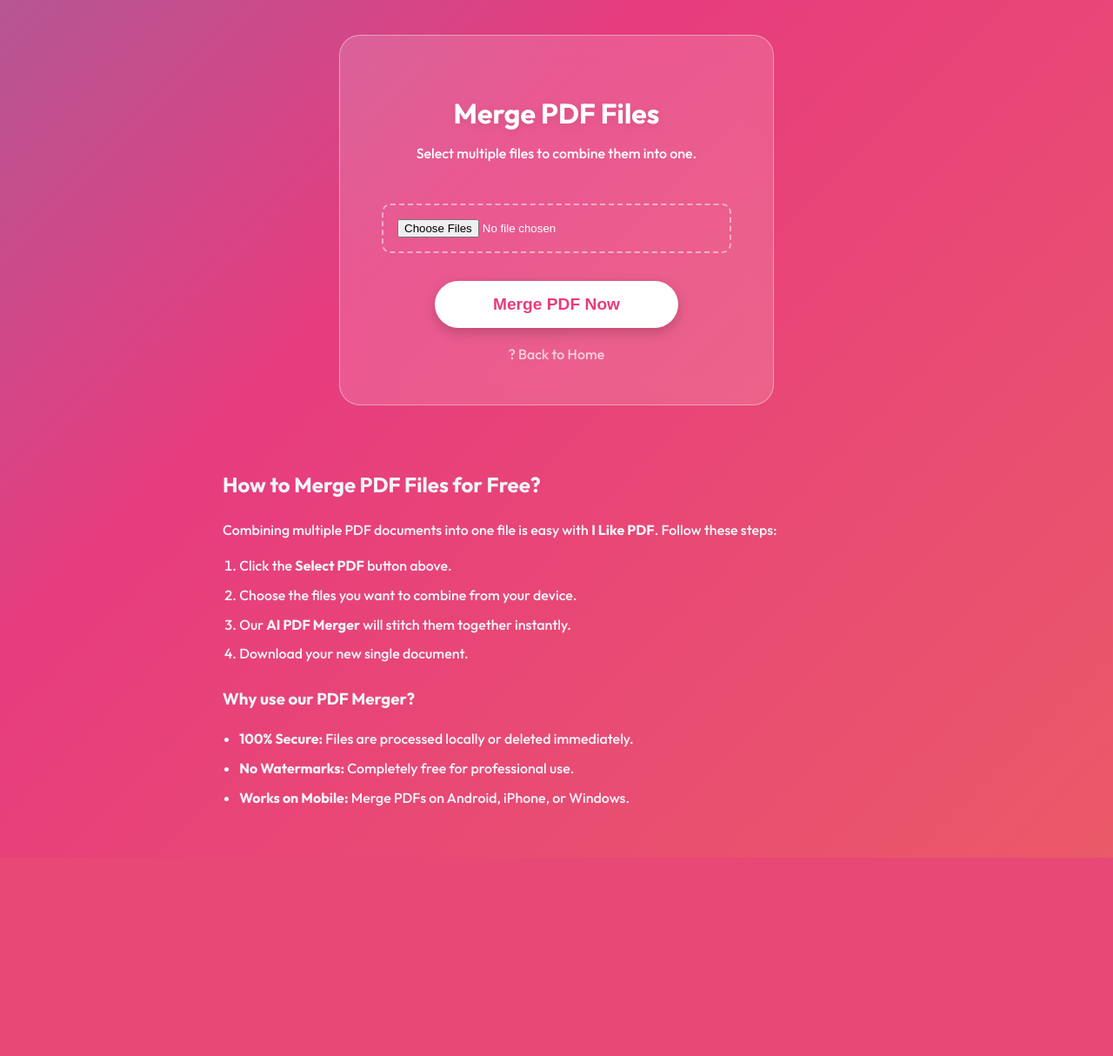
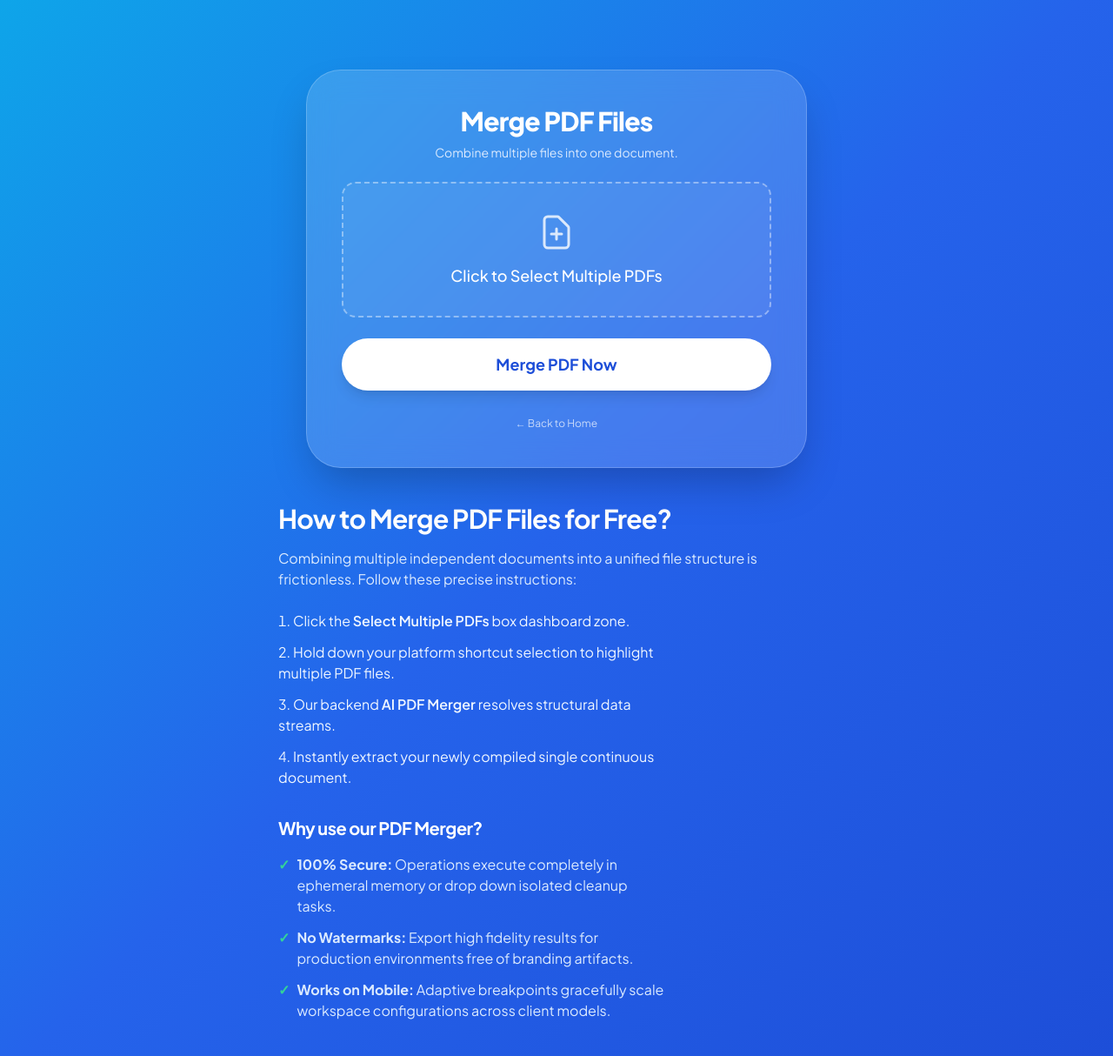
Before and after one commit to sadrealam776-collab/I-like-pdf-website, a Flask app: page /merge-pdf in a window 1280 px wide. Shown: the whole page at 87% size. Before the commit the page ends 986 px from the top, so only its background shows below. Run offline with Flask 3, Linux system fonts and the light colour scheme; some libraries are stand-ins or nearby versions.

Commit message:
Update merge_pdf.html

```diff
--- a/templates/merge_pdf.html
+++ b/templates/merge_pdf.html
@@ -2,125 +2,138 @@
 <html lang="en">
 <head>
     <meta charset="UTF-8">
+    <meta name="viewport" content="width=device-width, initial-scale=1.0">
     <title>Merge PDF | I Like PDF</title>
-    <link href="https://fonts.googleapis.com/css2?family=Outfit:wght@300;500;700&display=swap" rel="stylesheet">
+    <script src="https://cdn.tailwindcss.com"></script>
+    <link href="https://fonts.googleapis.com/css2?family=Plus+Jakarta+Sans:wght@400;500;600;700;800&display=swap" rel="stylesheet">
     <style>
         body {
-            font-family: 'Outfit', sans-serif;
-            background: linear-gradient(-45deg, #ee7752, #e73c7e, #23a6d5, #23d5ab);
-            background-size: 400% 400%;
-            animation: gradientBG 15s ease infinite;
-            color: white;
+            font-family: 'Plus Jakarta Sans', sans-serif;
+            background: linear-gradient(135deg, #0ea5e9 0%, #2563eb 50%, #1d4ed8 100%);
             min-height: 100vh;
-            display: flex;
-            flex-direction: column; /* ????????? ?? ??? ?? ???? ??? ???? ?? ??? */
-            align-items: center;
-            justify-content: start; /* ??? ?? ???? ???? ?? ??? */
-            text-align: center;
-            padding: 2rem 1rem; /* ?????? ???? ??????? ??????? ?? ??????? ?? ? ????? */
-            box-sizing: border-box;
         }
-        @keyframes gradientBG { 0% {background-position: 0% 50%} 50% {background-position: 100% 50%} 100% {background-position: 0% 50%} }
-
-        .container {
+        .glass-card {
             background: rgba(255, 255, 255, 0.15);
-            backdrop-filter: blur(12px);
-            -webkit-backdrop-filter: blur(12px);
-            padding: 3rem;
-            border-radius: 24px;
-            border: 1px solid rgba(255,255,255,0.4);
-            max-width: 500px;
-            width: 100%;
-            box-sizing: border-box;
-            margin-bottom: 3rem; /* ???????? ?? ???? ?? ??????? ?? ??? ????? */
+            backdrop-filter: blur(16px);
+            -webkit-backdrop-filter: blur(16px);
+            border: 1px solid rgba(255, 255, 255, 0.2);
         }
-
-        h1 { margin-bottom: 1rem; text-shadow: 0 2px 10px rgba(0,0,0,0.1); }
-
-        input[type="file"] {
-            margin: 2rem 0;
-            padding: 1rem;
-            border: 2px dashed rgba(255,255,255,0.5);
-            border-radius: 10px;
-            width: 100%;
-            cursor: pointer;
-            box-sizing: border-box;
-            color: white;
+        .loader {
+            border: 3px solid rgba(255, 255, 255, 0.3);
+            border-top: 3px solid #ffffff;
+            border-radius: 50%;
+            width: 24px;
+            height: 24px;
+            animation: spin 1s linear infinite;
+            display: inline-block;
         }
-
-        button {
-            background: white;
-            color: #e73c7e;
-            border: none;
-            padding: 1rem 2rem;
-            font-size: 1.2rem;
-            font-weight: bold;
-            border-radius: 50px;
-            cursor: pointer;
-            transition: 0.3s;
-            box-shadow: 0 5px 15px rgba(0,0,0,0.2);
-            width: 100%; /* ?????? ???????? ??? ?????? */
-            max-width: 280px;
-        }
-        button:hover { transform: scale(1.05); box-shadow: 0 10px 25px rgba(0,0,0,0.3); }
-
-        .back-link { display: block; margin-top: 20px; color: rgba(255,255,255,0.7); text-decoration: none; }
-
-        /* ???? ?? ??????? ?????? ?? ?????? */
-        .info-section {
-            max-width: 800px;
-            width: 100%;
-            margin: 0 auto;
-            color: #f1f5f9;
-            text-align: left;
-            line-height: 1.6;
-            padding: 0 1rem;
-            box-sizing: border-box;
-        }
-        .info-section h2, .info-section h3 {
-            color: #white;
-            margin-top: 1.5rem;
-        }
-        .info-section ol, .info-section ul {
-            padding-left: 1.2rem;
-        }
-        .info-section li {
-            margin-bottom: 0.5rem;
-        }
+        @keyframes spin { 0% { transform: rotate(0deg); } 100% { transform: rotate(360deg); } }
     </style>
 </head>
-<body>
+<body class="flex flex-col items-center justify-start p-4 md:p-10 text-white">
 
-    <div class="container">
-        <h1>Merge PDF Files</h1>
-        <p>Select multiple files to combine them into one.</p>
+    <div class="w-full max-w-4xl flex flex-col items-center gap-10 mt-4 md:mt-10">
 
-        <form action="/api/merge-pdf" method="post" enctype="multipart/form-data">
-            <input type="file" name="files" accept=".pdf" multiple required>
-            <br>
-            <button type="submit">Merge PDF Now</button>
-        </form>
+        <!-- Top UI Toolbox Container -->
+        <div class="glass-card w-full max-w-xl p-8 md:p-10 rounded-[2.5rem] shadow-2xl relative overflow-hidden">
+            <div class="text-center mb-6">
+                <h1 class="text-3xl font-extrabold tracking-tight mb-2 text-white">Merge PDF Files</h1>
+                <p class="text-blue-100 text-sm">Combine multiple files into one document.</p>
+            </div>
 
-        <a href="/" class="back-link">? Back to Home</a>
+            <form id="uploadForm" action="/api/merge-pdf" method="POST" enctype="multipart/form-data">
+                <div class="group relative border-2 border-dashed border-white/40 rounded-2xl p-8 text-center hover:border-white transition-all bg-white/5 cursor-pointer">
+                    <input type="file" name="files" id="pdf_file" accept=".pdf" multiple
+                           class="absolute inset-0 w-full h-full opacity-0 cursor-pointer" required>
+
+                    <div id="fileStatus">
+                        <div class="text-white/80 mb-3 flex justify-center">
+                            <svg class="w-12 h-12" fill="none" stroke="currentColor" viewBox="0 0 24 24">
+                                <path stroke-linecap="round" stroke-linejoin="round" stroke-width="1.5" d="M9 13h6m-3-3v6m5 5H7a2 2 0 01-2-2V5a2 2 0 012-2h5.586a1 1 0 01.707.293l5.414 5.414a1 1 0 01.293.707V19a2 2 0 01-2 2z"></path>
+                            </svg>
+                        </div>
+                        <p class="text-white font-medium text-lg" id="fileNameText">Click to Select Multiple PDFs</p>
+                    </div>
+                </div>
+
+                <button type="submit" id="submitBtn"
+                        class="w-full mt-6 bg-white text-blue-700 font-bold py-4 px-6 rounded-full shadow-lg hover:bg-blue-50 hover:scale-[1.02] active:scale-[0.98] transition-all flex items-center justify-center text-lg">
+                    <span id="btnText">Merge PDF Now</span>
+                </button>
+            </form>
+
+            <div id="loadingMsg" class="hidden mt-6 text-center bg-black/20 p-4 rounded-xl backdrop-blur-sm">
+                <div class="loader mb-2"></div>
+                <p class="text-white text-sm font-medium animate-pulse">Stitching document fragments & merging layouts...</p>
+            </div>
+
+            <div class="text-center mt-6">
+                <a href="/" class="text-xs text-white/70 hover:text-white transition-colors">← Back to Home</a>
+            </div>
+        </div>
+
+        <!-- Information/Documentation Below -->
+        <div class="w-full max-w-2xl text-center md:text-left px-4">
+            <h2 class="text-2xl md:text-3xl font-bold mb-4 tracking-tight">How to Merge PDF Files for Free?</h2>
+            <p class="text-blue-100 mb-6 text-sm md:text-base leading-relaxed">
+                Combining multiple independent documents into a unified file structure is frictionless. Follow these precise instructions:
+            </p>
+
+            <ol class="list-decimal list-inside space-y-3 text-blue-50 text-sm md:text-base mb-8 text-left max-w-md mx-auto md:mx-0">
+                <li>Click the <span class="font-semibold">Select Multiple PDFs</span> box dashboard zone.</li>
+                <li>Hold down your platform shortcut selection to highlight multiple PDF files.</li>
+                <li>Our backend <span class="font-semibold">AI PDF Merger</span> resolves structural data streams.</li>
+                <li>Instantly extract your newly compiled single continuous document.</li>
+            </ol>
+
+            <h3 class="text-xl font-bold mb-4 tracking-tight">Why use our PDF Merger?</h3>
+            <ul class="space-y-3 text-blue-100 text-sm md:text-base text-left max-w-md mx-auto md:mx-0">
+                <li class="flex items-start gap-2">
+                    <span class="text-emerald-400 font-bold">✓</span>
+                    <span><strong>100% Secure:</strong> Operations execute completely in ephemeral memory or drop down isolated cleanup tasks.</span>
+                </li>
+                <li class="flex items-start gap-2">
+                    <span class="text-emerald-400 font-bold">✓</span>
+                    <span><strong>No Watermarks:</strong> Export high fidelity results for production environments free of branding artifacts.</span>
+                </li>
+                <li class="flex items-start gap-2">
+                    <span class="text-emerald-400 font-bold">✓</span>
+                    <span><strong>Works on Mobile:</strong> Adaptive breakpoints gracefully scale workspace configurations across client models.</span>
+                </li>
+            </ul>
+        </div>
+
     </div>
 
-    <div class="info-section">
-        <h2>How to Merge PDF Files for Free?</h2>
-        <p>Combining multiple PDF documents into one file is easy with <strong>I Like PDF</strong>. Follow these steps:</p>
-        <ol>
-            <li>Click the <strong>Select PDF</strong> button above.</li>
-            <li>Choose the files you want to combine from your device.</li>
-            <li>Our <strong>AI PDF Merger</strong> will stitch them together instantly.</li>
-            <li>Download your new single document.</li>
-        </ol>
+    <script>
+        const form = document.getElementById('uploadForm');
+        const fileInput = document.getElementById('pdf_file');
+        const fileNameText = document.getElementById('fileNameText');
+        const submitBtn = document.getElementById('submitBtn');
+        const btnText = document.getElementById('btnText');
+        const loadingMsg = document.getElementById('loadingMsg');
 
-        <h3>Why use our PDF Merger?</h3>
-        <ul>
-            <li><strong>100% Secure:</strong> Files are processed locally or deleted immediately.</li>
-            <li><strong>No Watermarks:</strong> Completely free for professional use.</li>
-            <li><strong>Works on Mobile:</strong> Merge PDFs on Android, iPhone, or Windows.</li>
-        </ul>
-    </div>
+        fileInput.onchange = () => {
+            if (fileInput.files.length > 0) {
+                fileNameText.innerText = fileInput.files.length + " Files Selected";
+            }
+        };
 
+        form.onsubmit = () => {
+            submitBtn.disabled = true;
+            submitBtn.classList.add('opacity-50', 'cursor-not-allowed');
+            btnText.innerText = "Processing...";
+            loadingMsg.classList.remove('hidden');
+
+            setTimeout(() => {
+                submitBtn.disabled = false;
+                submitBtn.classList.remove('opacity-50', 'cursor-not-allowed');
+                btnText.innerText = "Merge PDF Now";
+                loadingMsg.classList.add('hidden');
+            }, 20000);
+
+            return true;
+        };
+    </script>
 </body>
 </html>
```
